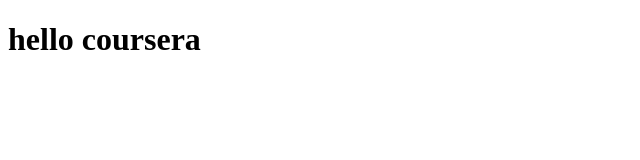
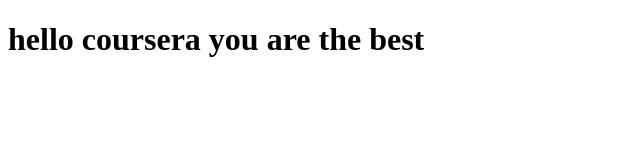
Before and after one commit to ParthCr7/web_dev, a plain HTML site: page site/index.html in a window 1280 px wide. Shown: the whole page, without its empty margins (0-640 px from the left). Drawn offline with Linux system fonts and the light colour scheme.

Commit message:
second small change

```diff
--- a/site/index.html
+++ b/site/index.html
@@ -4,6 +4,6 @@
     <title> Hello coursera</title>
 </head>
 <body>
-    <h1>hello coursera</h1>
+    <h1>hello coursera you are the best</h1>
 </body>
 </html>
```
